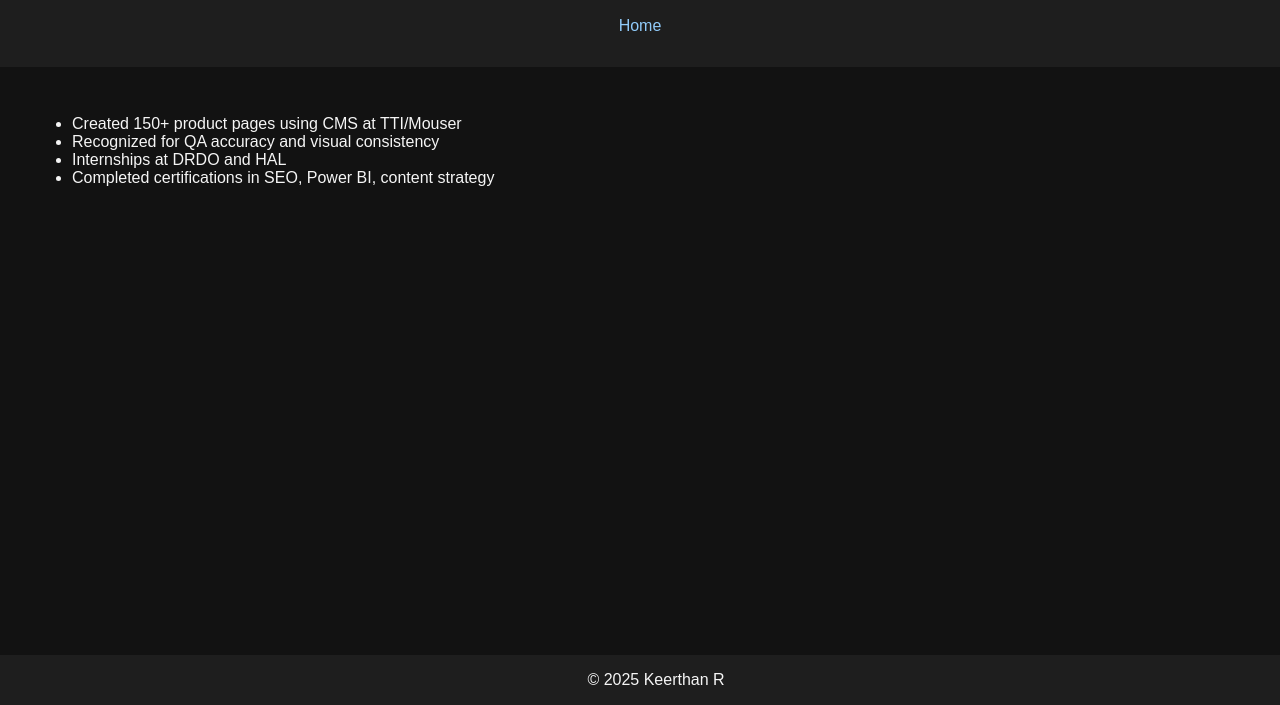
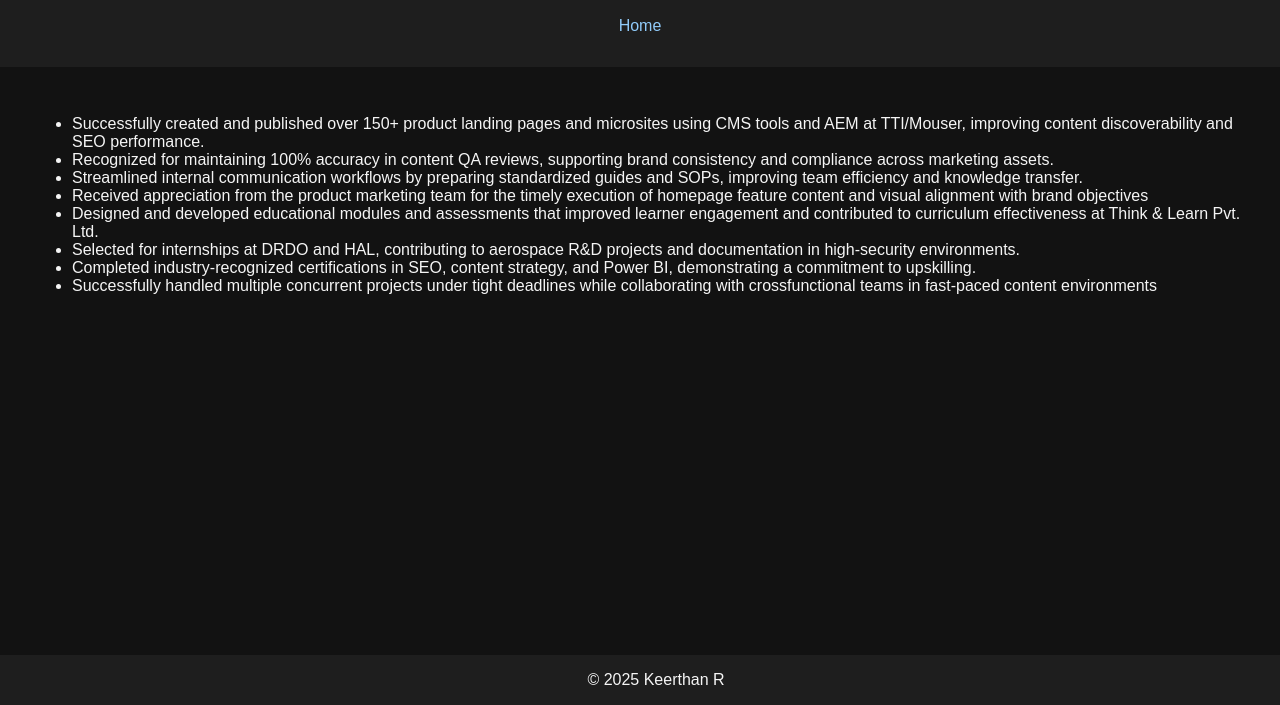
Before and after one commit to Keerthan-R-Gowda/Keerthan_R, a plain HTML site: page achievements.html in a window 1280 px wide. Shown: the part 95-800 px from the top of the page. Drawn offline with Linux system fonts and the light colour scheme.

Commit message:
Update achievements.html
updated

```diff
--- a/achievements.html
+++ b/achievements.html
@@ -13,10 +13,14 @@
 </header>
 <section>
     <ul>
-        <li>Created 150+ product pages using CMS at TTI/Mouser</li>
-        <li>Recognized for QA accuracy and visual consistency</li>
-        <li>Internships at DRDO and HAL</li>
-        <li>Completed certifications in SEO, Power BI, content strategy</li>
+        <li>Successfully created and published over 150+ product landing pages and microsites using CMS tools and AEM at TTI/Mouser, improving content discoverability and SEO performance.</li>
+        <li>Recognized for maintaining 100% accuracy in content QA reviews, supporting brand consistency and compliance across marketing assets.</li>
+        <li>Streamlined internal communication workflows by preparing standardized guides and SOPs, improving team efficiency and knowledge transfer.</li>
+        <li>Received appreciation from the product marketing team for the timely execution of homepage feature content and visual alignment with brand objectives</li>
+         <li>Designed and developed educational modules and assessments that improved learner engagement and contributed to curriculum effectiveness at Think & Learn Pvt. Ltd.</li>
+         <li>Selected for internships at DRDO and HAL, contributing to aerospace R&D projects and documentation in high-security environments.</li>
+         <li>Completed industry-recognized certifications in SEO, content strategy, and Power BI, demonstrating a commitment to upskilling.</li>
+         <li>Successfully handled multiple concurrent projects under tight deadlines while collaborating with crossfunctional teams in fast-paced content environments</li>
     </ul>
 </section>
 <footer>© 2025 Keerthan R</footer>
```
